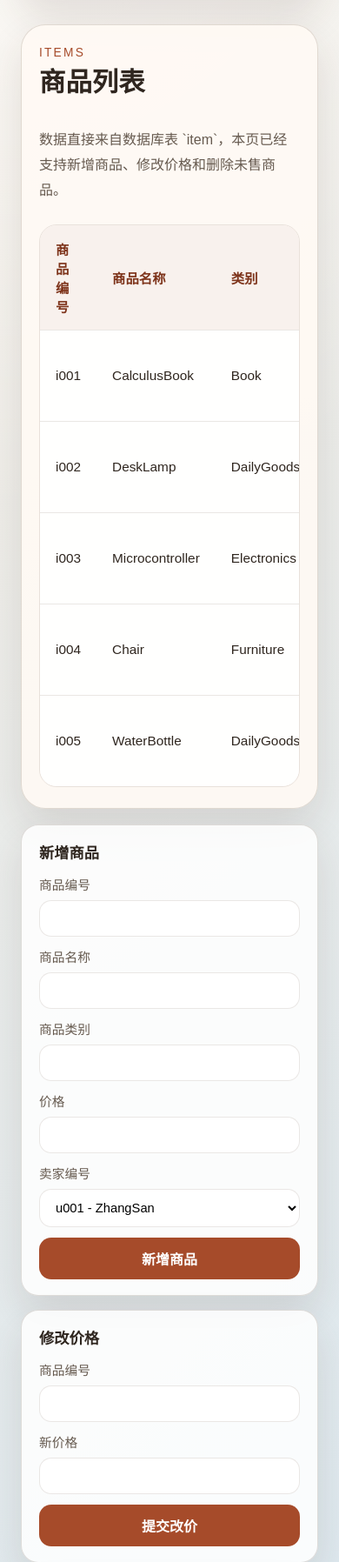
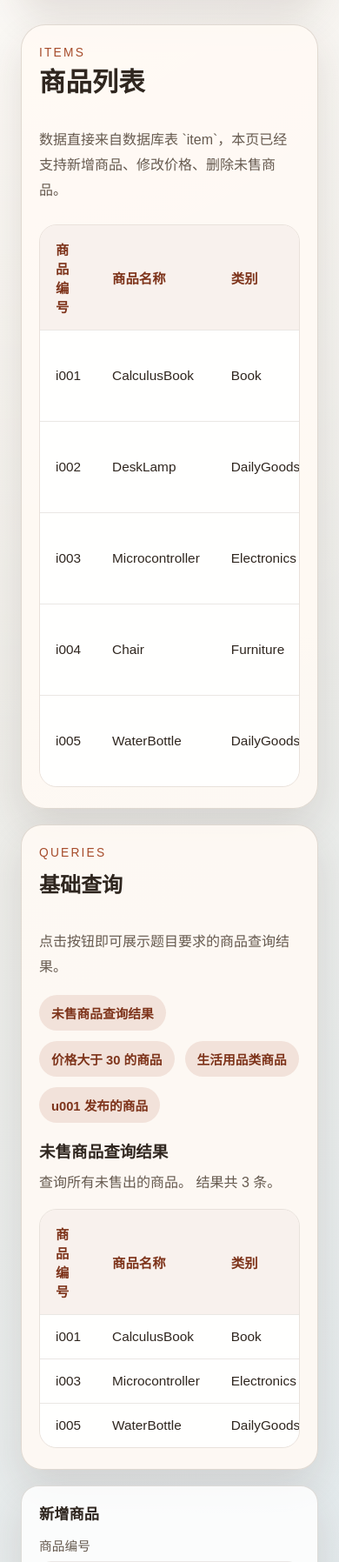
Before and after one commit to steven123397/campus_secend_trading_system, a Flask app: page /items?query=unsold in a window 390 px wide. Shown: the part 218-2014 px from the top of the page at 87% size. Run offline with Flask 3, Linux system fonts and the light colour scheme; data comes from the database, SQL or seed files in the repository.

Commit message:
feat(M5): 完成查询与聚合展示功能

```diff
--- a/app.py
+++ b/app.py
@@ -11,6 +11,8 @@ from flask import (
     request,
     url_for,
 )
+
+from services.queries import list_queries, run_query
 
 BASE_DIR = Path(__file__).resolve().parent
 DEFAULT_DATABASE_PATH = BASE_DIR / "db" / "campus_trading.sqlite3"
@@ -71,6 +73,13 @@ def parse_price(raw_value):
     return float(raw_value)
 
 
+def build_query_result(group):
+    query_id = request.args.get("query", "").strip()
+    if not query_id:
+        return None
+    return run_query(get_db(), group, query_id)
+
+
 def create_app(test_config=None):
     app = Flask(__name__)
     app.config.update(
@@ -114,10 +123,14 @@ def create_app(test_config=None):
             ORDER BY item_id
             """
         )
-        users = fetch_all(
-            "SELECT user_id, user_name FROM user ORDER BY user_id"
+        users = fetch_all("SELECT user_id, user_name FROM user ORDER BY user_id")
+        return render_template(
+            "items.html",
+            items=items,
+            users=users,
+            available_queries=list_queries("items"),
+            query_result=build_query_result("items"),
         )
-        return render_template("items.html", items=items, users=users)
 
     @app.post("/items/add")
     def add_item():
@@ -200,7 +213,12 @@ def create_app(test_config=None):
             ORDER BY user_id
             """
         )
-        return render_template("users.html", users=users)
+        return render_template(
+            "users.html",
+            users=users,
+            available_queries=list_queries("users"),
+            query_result=build_query_result("users"),
+        )
 
     @app.route("/orders")
     def orders_page():
@@ -211,7 +229,12 @@ def create_app(test_config=None):
             ORDER BY order_id
             """
         )
-        return render_template("orders.html", orders=orders)
+        return render_template(
+            "orders.html",
+            orders=orders,
+            available_queries=list_queries("orders"),
+            query_result=build_query_result("orders"),
+        )
 
     return app
 
--- /dev/null
+++ b/services/queries.py
@@ -0,0 +1,187 @@
+QUERY_DEFINITIONS = {
+    "items": {
+        "unsold": {
+            "title": "未售商品查询结果",
+            "description": "查询所有未售出的商品。",
+            "columns": [
+                {"key": "item_id", "label": "商品编号"},
+                {"key": "item_name", "label": "商品名称"},
+                {"key": "category", "label": "类别"},
+                {"key": "price", "label": "价格"},
+                {"key": "seller_id", "label": "卖家编号"},
+            ],
+            "sql": """
+                SELECT item_id, item_name, category, price, seller_id
+                FROM unsold_items_view
+                ORDER BY item_id
+            """,
+        },
+        "price_gt_30": {
+            "title": "价格大于 30 的商品",
+            "description": "查询价格高于 30 元的商品。",
+            "columns": [
+                {"key": "item_id", "label": "商品编号"},
+                {"key": "item_name", "label": "商品名称"},
+                {"key": "price", "label": "价格"},
+            ],
+            "sql": """
+                SELECT item_id, item_name, price
+                FROM item
+                WHERE price > 30
+                ORDER BY item_id
+            """,
+        },
+        "daily_goods": {
+            "title": "生活用品类商品",
+            "description": "查询分类为 DailyGoods 的商品。",
+            "columns": [
+                {"key": "item_id", "label": "商品编号"},
+                {"key": "item_name", "label": "商品名称"},
+                {"key": "price", "label": "价格"},
+            ],
+            "sql": """
+                SELECT item_id, item_name, price
+                FROM item
+                WHERE category = 'DailyGoods'
+                ORDER BY item_id
+            """,
+        },
+        "seller_u001": {
+            "title": "u001 发布的商品",
+            "description": "查询卖家编号为 u001 的全部商品。",
+            "columns": [
+                {"key": "item_id", "label": "商品编号"},
+                {"key": "item_name", "label": "商品名称"},
+                {"key": "status_text", "label": "状态"},
+            ],
+            "sql": """
+                SELECT item_id, item_name,
+                       CASE WHEN status = 1 THEN '已售出' ELSE '未售出' END AS status_text
+                FROM item
+                WHERE seller_id = 'u001'
+                ORDER BY item_id
+            """,
+        },
+    },
+    "orders": {
+        "sold_with_buyer": {
+            "title": "已售商品及买家姓名",
+            "description": "查询所有已售商品及其买家姓名。",
+            "columns": [
+                {"key": "item_name", "label": "商品名称"},
+                {"key": "buyer_name", "label": "买家姓名"},
+            ],
+            "sql": """
+                SELECT item.item_name, user.user_name AS buyer_name
+                FROM orders
+                JOIN item ON item.item_id = orders.item_id
+                JOIN user ON user.user_id = orders.buyer_id
+                ORDER BY orders.order_id
+            """,
+        },
+        "order_details": {
+            "title": "订单明细查询结果",
+            "description": "查询每个订单的商品名、买家名与日期。",
+            "columns": [
+                {"key": "item_name", "label": "商品名称"},
+                {"key": "buyer_name", "label": "买家姓名"},
+                {"key": "order_date", "label": "下单日期"},
+            ],
+            "sql": """
+                SELECT item.item_name, user.user_name AS buyer_name, orders.order_date
+                FROM orders
+                JOIN item ON item.item_id = orders.item_id
+                JOIN user ON user.user_id = orders.buyer_id
+                ORDER BY orders.order_id
+            """,
+        },
+        "seller_u001_purchase_status": {
+            "title": "u001 商品购买情况",
+            "description": "查询卖家为 u001 的商品是否已被购买。",
+            "columns": [
+                {"key": "item_name", "label": "商品名称"},
+                {"key": "purchase_status", "label": "购买状态"},
+            ],
+            "sql": """
+                SELECT item.item_name,
+                       CASE WHEN orders.order_id IS NOT NULL THEN '已购买' ELSE '未购买' END AS purchase_status
+                FROM item
+                LEFT JOIN orders ON orders.item_id = item.item_id
+                WHERE item.seller_id = 'u001'
+                ORDER BY item.item_id
+            """,
+        },
+    },
+    "users": {
+        "item_total": {
+            "title": "商品总数统计",
+            "description": "统计当前平台商品总数。",
+            "columns": [
+                {"key": "item_total", "label": "商品总数"},
+            ],
+            "sql": "SELECT COUNT(*) AS item_total FROM item",
+        },
+        "category_counts": {
+            "title": "每类商品数量统计",
+            "description": "按照商品类别进行分组统计。",
+            "columns": [
+                {"key": "category", "label": "类别"},
+                {"key": "item_count", "label": "数量"},
+            ],
+            "sql": """
+                SELECT category, COUNT(*) AS item_count
+                FROM item
+                GROUP BY category
+                ORDER BY category
+            """,
+        },
+        "average_price": {
+            "title": "商品平均价格",
+            "description": "计算全部商品的平均价格。",
+            "columns": [
+                {"key": "average_price", "label": "平均价格"},
+            ],
+            "sql": "SELECT ROUND(AVG(price), 2) AS average_price FROM item",
+        },
+        "top_seller": {
+            "title": "发布商品数量最多的用户",
+            "description": "找出发布商品数量最多的用户。",
+            "columns": [
+                {"key": "user_id", "label": "用户编号"},
+                {"key": "user_name", "label": "用户名"},
+                {"key": "item_count", "label": "发布商品数"},
+            ],
+            "sql": """
+                SELECT user.user_id, user.user_name, COUNT(item.item_id) AS item_count
+                FROM user
+                LEFT JOIN item ON item.seller_id = user.user_id
+                GROUP BY user.user_id, user.user_name
+                ORDER BY item_count DESC, user.user_id
+                LIMIT 1
+            """,
+        },
+    },
+}
+
+
+def list_queries(group):
+    return [
+        {"id": query_id, "title": definition["title"]}
+        for query_id, definition in QUERY_DEFINITIONS[group].items()
+    ]
+
+
+def run_query(connection, group, query_id):
+    definition = QUERY_DEFINITIONS.get(group, {}).get(query_id)
+    if definition is None:
+        return None
+
+    rows = connection.execute(definition["sql"]).fetchall()
+    return {
+        "id": query_id,
+        "title": definition["title"],
+        "description": definition["description"],
+        "columns": definition["columns"],
+        "rows": rows,
+        "row_count": len(rows),
+    }
--- a/static/style.css
+++ b/static/style.css
@@ -282,6 +282,56 @@ h1 {
     font-size: 1.08rem;
 }
 
+.query-card {
+    width: min(1100px, 100%);
+    margin: 18px auto 0;
+    padding: 28px;
+    border: 1px solid var(--panel-border);
+    border-radius: 24px;
+    background: var(--panel);
+    box-shadow: var(--shadow);
+}
+
+.section-head.compact {
+    margin-bottom: 18px;
+}
+
+.section-head.compact h2 {
+    margin: 0;
+    font-size: 1.5rem;
+}
+
+.query-actions {
+    display: flex;
+    flex-wrap: wrap;
+    gap: 12px;
+}
+
+.query-actions a {
+    padding: 10px 14px;
+    border-radius: 999px;
+    background: var(--accent-soft);
+    color: var(--accent-strong);
+    text-decoration: none;
+    font-size: 0.92rem;
+    font-weight: 700;
+}
+
+.query-result {
+    margin-top: 18px;
+}
+
+.result-meta h3 {
+    margin: 0;
+    font-size: 1.16rem;
+}
+
+.result-meta p {
+    margin: 10px 0 16px;
+    color: var(--text-muted);
+    line-height: 1.7;
+}
+
 .data-form {
     display: grid;
     gap: 12px;
@@ -336,7 +386,8 @@ h1 {
 
     .hero-card,
     .section-card,
-    .site-header {
+    .site-header,
+    .query-card {
         padding: 24px 20px;
     }
 }
--- a/templates/items.html
+++ b/templates/items.html
@@ -9,7 +9,7 @@
             <p class="eyebrow">Items</p>
             <h1>商品列表</h1>
         </div>
-        <p class="section-copy">数据直接来自数据库表 `item`，本页已经支持新增商品、修改价格和删除未售商品。</p>
+        <p class="section-copy">数据直接来自数据库表 `item`，本页已经支持新增商品、修改价格、删除未售商品。</p>
     </div>
 
     {% with messages = get_flashed_messages(with_categories=true) %}
@@ -52,6 +52,51 @@
             </tbody>
         </table>
     </div>
+</section>
+
+<section class="query-card">
+    <div class="section-head compact">
+        <div>
+            <p class="eyebrow">Queries</p>
+            <h2>基础查询</h2>
+        </div>
+        <p class="section-copy">点击按钮即可展示题目要求的商品查询结果。</p>
+    </div>
+
+    <div class="query-actions">
+        {% for query in available_queries %}
+        <a href="/items?query={{ query.id }}">{{ query.title }}</a>
+        {% endfor %}
+    </div>
+
+    {% if query_result %}
+    <div class="query-result">
+        <div class="result-meta">
+            <h3>{{ query_result.title }}</h3>
+            <p>{{ query_result.description }} 结果共 {{ query_result.row_count }} 条。</p>
+        </div>
+        <div class="table-wrap">
+            <table>
+                <thead>
+                    <tr>
+                        {% for column in query_result.columns %}
+                        <th>{{ column.label }}</th>
+                        {% endfor %}
+                    </tr>
+                </thead>
+                <tbody>
+                    {% for row in query_result.rows %}
+                    <tr>
+                        {% for column in query_result.columns %}
+                        <td>{{ row[column.key] }}</td>
+                        {% endfor %}
+                    </tr>
+                    {% endfor %}
+                </tbody>
+            </table>
+        </div>
+    </div>
+    {% endif %}
 </section>
 
 <section class="forms-grid">
```
Also changed, not shown: docs/mainline_status.md (+5 -3 lines), templates/orders.html (+46 -1 lines), templates/users.html (+46 -1 lines), tests/test_queries.py (added, +79 -0 lines), services/__init__.py (added).
